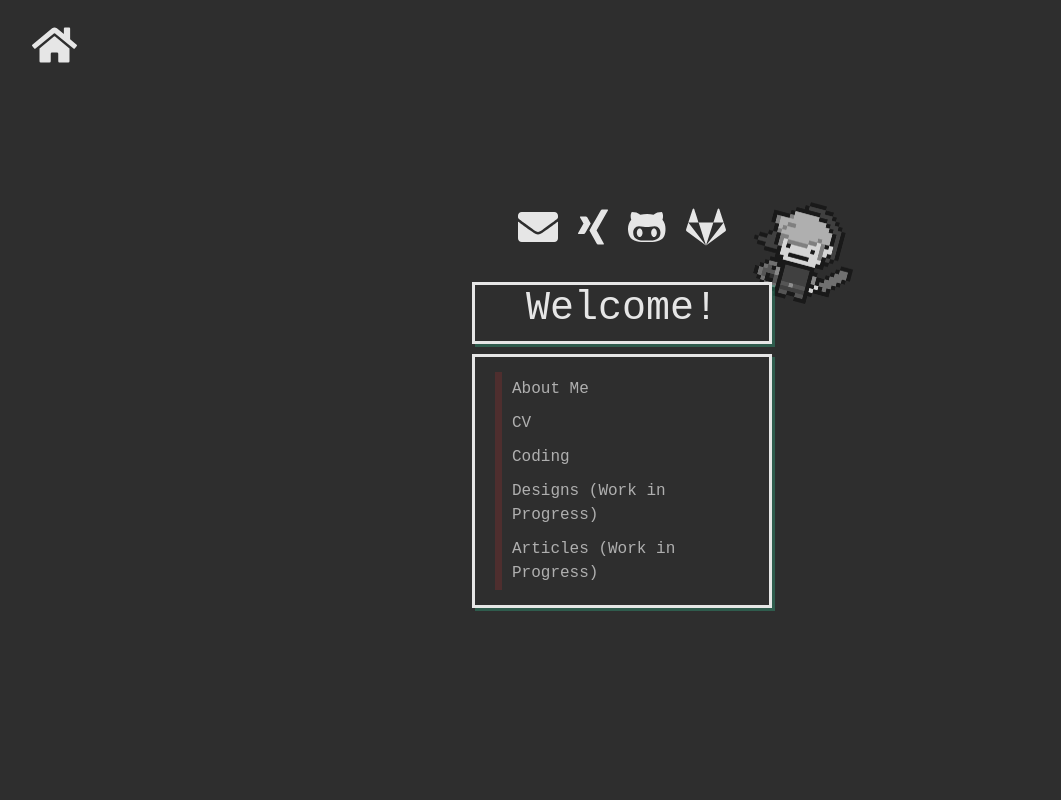
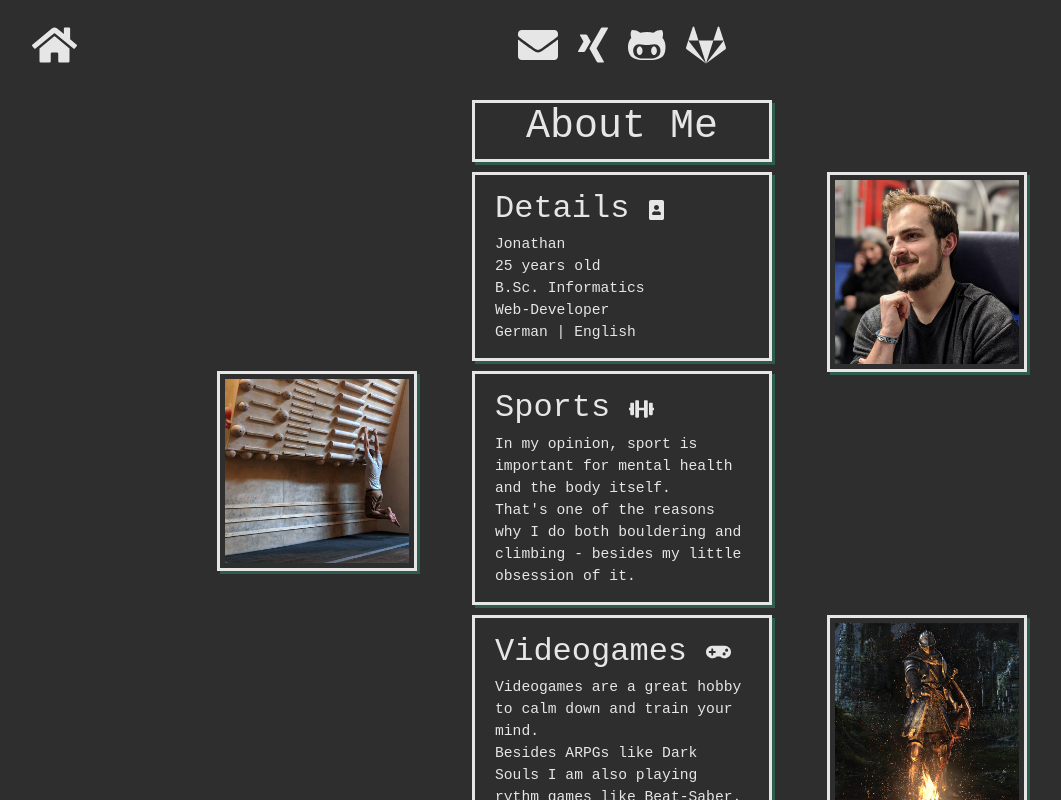
Before and after one commit to PrettyCoffee/PrettyCoffee.github.io, a React (Create React App) app: page /about in a window 1280 px wide. Shown: the top 800 px of the page, without its empty margins (18-1079 px from the left). Built offline with nearby package versions, Linux system fonts and the light colour scheme; the HTML template or start-up script is replaced by a standard one.

Commit message:
Added routing again for google analytics

```diff
--- a/public/index.html
+++ b/public/index.html
@@ -9,6 +9,18 @@
       name="description"
       content="Web site about me and my portfolio"
     />
+    <!-- Global site tag (gtag.js) - Google Analytics -->
+<script async src="https://www.googletagmanager.com/gtag/js?id=UA-170690988-1"></script>
+<script>
+  if(!window.location.href.includes("localhost")) {
+    window.dataLayer = window.dataLayer || [];
+    function gtag(){dataLayer.push(arguments);}
+    gtag('js', new Date());
+
+    gtag('config', 'UA-170690988-1');
+  }
+</script>
+
     <!--
       manifest.json provides metadata used when your web app is installed on a
       user's mobile device or desktop. See https://developers.google.com/web/fundamentals/web-app-manifest/
--- a/src/App.tsx
+++ b/src/App.tsx
@@ -1,8 +1,9 @@
 import React, {useState} from "react";
+import { BrowserRouter as Router, Switch, Route, Link } from "react-router-dom";
+import {Toastify, toastAction} from "./components/Toastify/Toastify"
 import { FontAwesomeIcon } from '@fortawesome/react-fontawesome'
 import { faHome, faEnvelope } from '@fortawesome/free-solid-svg-icons'
 import { faGithubAlt, faGitlab, faXing } from '@fortawesome/free-brands-svg-icons'
-import {Toastify, toastAction} from "./components/Toastify/Toastify"
 
 //My Sites
 import Home from "./containers/Home/Home"
@@ -13,7 +14,6 @@ import Designs from "./containers/Designs/Designs"
 import Articles from "./containers/Articles/Articles"
 
 import "./App.css"
-import { Router } from "react-router-dom";
 
 type colors = {
 	[key:string]:string
@@ -29,7 +29,6 @@ const defaultColors:colors = {
 	'accent-color2': "rgba(200, 50, 50, 0.3)",
 }
 export default function App() {
-	const[page, setPage]:string|any = useState("home")
 	//Prepare colors
 	var root = document.documentElement;
 	Object.keys(defaultColors).forEach(key => {
@@ -45,6 +44,53 @@ export default function App() {
 		localStorage.setItem(key, color);
 	}
 
+	return (
+		<Router>
+			<div className="content-wrapper">
+			<Toastify/>
+				<div className="icon-container">
+					<Link className="back" to="/"><FontAwesomeIcon icon={faHome}/></Link>
+					<a href="MailTo:jonathan-holz@outlook.com">
+						<FontAwesomeIcon  icon={faEnvelope}/>
+					</a>
+					<a href="https://www.xing.com/profile/Jonathan_Holz2/cv">
+						<FontAwesomeIcon  icon={faXing}/>
+					</a>
+					<a href="https://github.com/PrettyCoffee">
+						<FontAwesomeIcon  icon={faGithubAlt}/>
+					</a>
+					<a href="https://gitlab.com/PrettyCoffee">
+						<FontAwesomeIcon  icon={faGitlab}/>
+					</a>
+				</div>
+				<Switch >
+					<Route path="/articles">
+						<Articles />
+					</Route>
+					<Route path="/designs">
+						<Designs />
+					</Route>
+					<Route path="/coding">
+						<Coding />
+					</Route>
+					<Route path="/about">
+						<About />
+					</Route>
+					<Route path="/CV">
+						<CV />
+					</Route>
+					<Route path="/">
+						<Home
+							handleColorChange={handleColorChange}
+						/>
+					</Route>
+				</Switch>
+			</div>
+		</Router>
+	);
+}
+/* State Routing System */
+/*
 return (
 	<div className="content-wrapper">
 		<Toastify/>
@@ -63,7 +109,10 @@ export default function App() {
 				<FontAwesomeIcon  icon={faGitlab}/>
 			</a>
 		</div>
-			{/* new state Router */}
+	</div>
+)
+const[page, setPage]:string|any = useState("home")
+
 {( page === "about" ) ?
 	<About/>
 : ( page === "cv" ) ?
@@ -80,10 +129,7 @@ export default function App() {
 		setPage={setPage}
 	/>
 )}
-		</div>
-	)
-
-
+*/
 
 /* Disabled Routing because github.io cant handle it
 If Reemplementing you will have to change menu links and the home icon to <Link />
@@ -132,4 +178,3 @@ export default function App() {
 	</div>
 );
 */
-}
--- a/src/containers/Home/Home.css
+++ b/src/containers/Home/Home.css
@@ -1,12 +1,11 @@
-div.content-body.menu > div {
+div.content-body.menu > a > div {
     padding: 5px 5px 5px 10px;
     border-left: 7px solid var(--accent-color2);
     transition: 0.3s;
     cursor: pointer;
     opacity: 0.7
 }
-
-div.content-body.menu > div:hover, div.content-body.menu > div:active {
+div.content-body.menu > a > div:hover, div.content-body.menu > a > div:active {
     border-left: 1px solid var(--accent-color2);
     opacity: 1;
 }
--- a/src/containers/Home/Home.tsx
+++ b/src/containers/Home/Home.tsx
@@ -1,17 +1,14 @@
 import React, {useState} from 'react';
 import Settings from './Settings';
+
+import { Link } from "react-router-dom";
 
 import "./Home.css"
 import swlink from "../../ressources/sw-link.png"
 
 type props = {
     handleColorChange: (key: string, color: string) => void,
-    setPage:(s:string)=>{},
 }
-
-//TODO: Add to browser history if user navigates
-    //Maybe the user wants to press back in browser
-    //should also manipulate title of tab
 
 export function Home(props:props){
     const[displaySettings, setDisplaySettings]:boolean|any = useState(false)
@@ -39,13 +36,12 @@ export function Home(props:props){
                     />
                 </div>
             ):null}
-
             <div className="content-body menu">
-                <div onClick={() => props.setPage("about")}>About Me</div>
-                <div onClick={() => props.setPage("cv")}>CV</div>
-                <div onClick={() => props.setPage("coding")}>Coding</div>
-                <div onClick={() => props.setPage("designs")}>Designs (Work in Progress)</div>
-                <div onClick={() => props.setPage("articles")}>Articles (Work in Progress)</div>
+                <Link to="/about"><div>About Me</div></Link>
+                <Link to="/cv"><div>CV</div></Link>
+                <Link to="/coding"><div>Coding</div></Link>
+                <Link to="/designs"><div>Designs (Work in Progress)</div></Link>
+                <Link to="/articles"><div>Articles (Work in Progress)</div></Link>
             </div>
 
         </>
```
Lines whose indentation alone changed are shown as unchanged.
